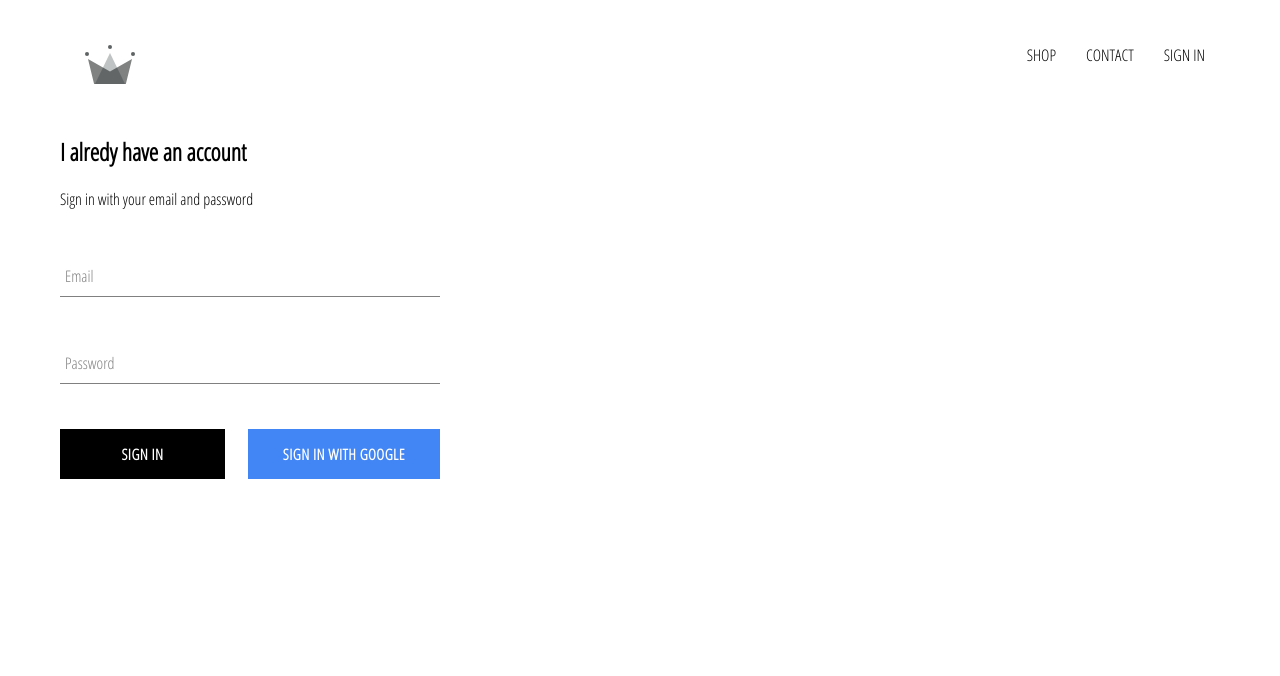
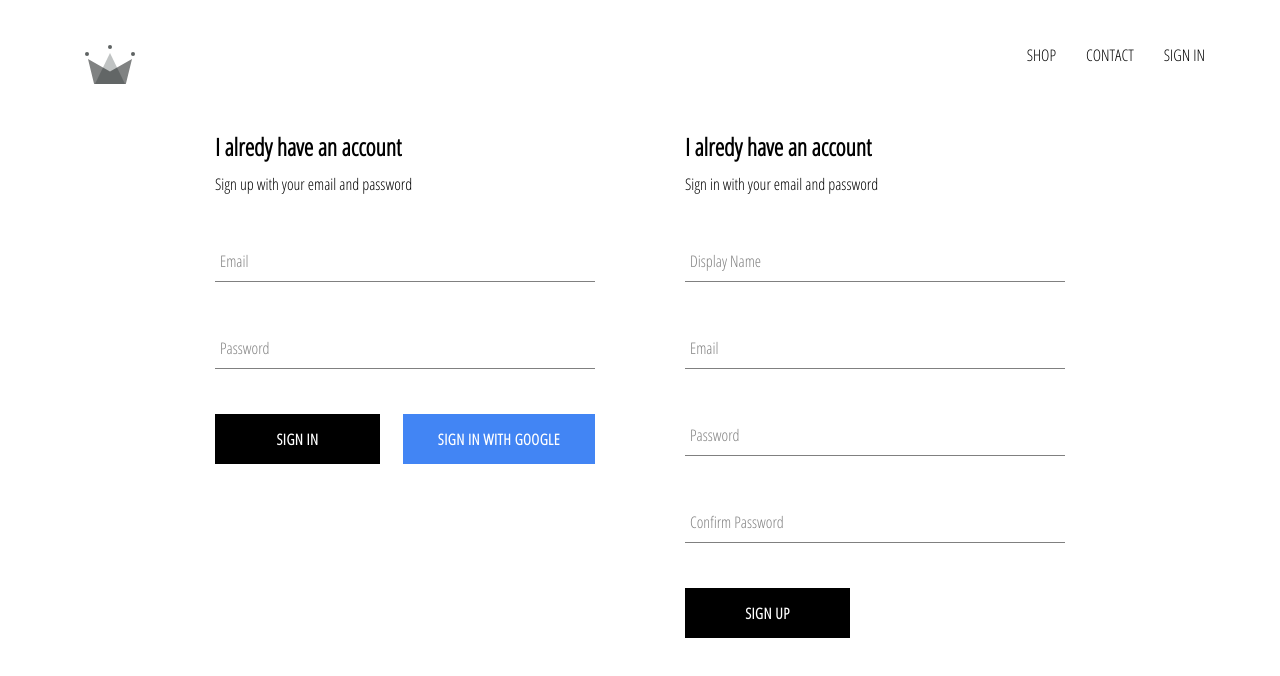
Before and after one commit to sshakuf/React-store, a React (Create React App) app: page /signin in a window 1280 px wide. Shown: the top 676 px of the page. Built offline with nearby package versions, Linux system fonts and the light colour scheme; no server answers; a web font is replaced by a local one.

Commit message:
create user (116)

```diff
--- a/src/components/sign-in/sign-in.component.jsx
+++ b/src/components/sign-in/sign-in.component.jsx
@@ -21,15 +21,15 @@
     };
 
     handleChange = event => {
-        const { value, name } = event;
+        const { value, name } = event.target;
         this.setState({ [name]: value });
     };
 
     render() {
         return (
             <div className="sign-in">
-            <h2>I alredy have an account</h2>
-            <span>Sign in with your email and password</span>
+            <h2 className="title">I alredy have an account</h2>
+            <span>Sign up with your email and password</span>
 
             <form onSubmit={this.handleSubmit}>
             <FormInput
--- /dev/null
+++ b/src/components/sign-up/sign-up.component.jsx
@@ -0,0 +1,103 @@
+import React from 'react';
+
+import './sign-up.styles.scss';
+import FormInput from '../form-input/form-input.component';
+import CustomButton from '../custom-button/custom-button.component';
+
+import {auth, createUserProfileDocument} from '../../firebase/firebase.utils';
+
+
+
+class SignUp extends React.Component {
+    constructor(props) {
+        super(props);
+
+        this.state = {
+            displayName: '',
+            email: '',
+            password: '',
+            confirmPassword: ''
+         };
+    }
+
+    handleSubmit = async event => {
+        event.preventDefault();
+
+        const {displayName, email, password, confirmPassword} = this.state;
+
+        if (password!== confirmPassword) {
+            alert("Passwords don't match");
+            return;
+        }
+
+        try{
+            const {user} = await auth.createUserWithEmailAndPassword(email, password);
+
+            await createUserProfileDocument(user, {displayName});
+
+            this.state = {
+                displayName: '',
+                email: '',
+                password: '',
+                confirmPassword: ''
+            };
+
+        }catch(err){
+            console.error(err);
+        }
+
+    };
+
+    handleChange = event => {
+        const { value, name } = event.target;
+        this.setState({ [name]: value });
+    };
+
+    render() {
+        const {displayName, email, password, confirmPassword} = this.state;
+        return (
+            <div className="sign-up">
+            <h2 className="title">I alredy have an account</h2>
+            <span>Sign in with your email and password</span>
+
+            <form className='sigin-up-form' onSubmit={this.handleSubmit}>
+            <FormInput
+                name="displayName"
+                type="text"
+                label="Display Name"
+                value={displayName}
+                handleChange={this.handleChange}
+                required />
+            <FormInput
+                name="email"
+                type="email"
+                label="Email"
+                value={email}
+                handleChange={this.handleChange}
+                required />
+            <FormInput
+                name="password"
+                type="password"
+                label="Password"
+                value={password}
+                handleChange={this.handleChange}
+                required />
+                <FormInput
+                name="confirmPassword"
+                type="password"
+                label="Confirm Password"
+                value={confirmPassword}
+                handleChange={this.handleChange}
+                required />
+
+                <div className='buttons'>
+                    <CustomButton type='submit'> Sign Up </CustomButton>
+                </div>
+            </form>
+
+            </div>
+         );
+    }
+}
+
+export default SignUp;
--- /dev/null
+++ b/src/components/sign-up/sign-up.styles.scss
@@ -0,0 +1,9 @@
+.sign-up {
+  display: flex;
+  flex-direction: column;
+  width: 380px;
+
+  .title {
+    margin: 10px 0;
+  }
+}
--- a/src/pages/sign-in-and-sign-out/sign-in-and-sign-out.component.jsx
+++ b/src/pages/sign-in-and-sign-out/sign-in-and-sign-out.component.jsx
@@ -2,11 +2,12 @@
 
 import './sign-in-and-sign-out.styles.scss';
 import SignIn from '../../components/sign-in/sign-in.component';
-
+import SignUp from '../../components/sign-up/sign-up.component';
 
 const SignInAndSignOutPage = () => (
 <div className="sign-in-and-sign-up">
 <SignIn />
+<SignUp />
 </div>
 
 );
--- a/src/pages/sign-in-and-sign-out/sign-in-and-sign-out.styles.scss
+++ b/src/pages/sign-in-and-sign-out/sign-in-and-sign-out.styles.scss
@@ -0,0 +1,6 @@
+.sign-in-and-sign-up {
+    width: 850px;
+    display: flex;
+    justify-content: space-between;
+    margin: 30px auto;
+  }
```
